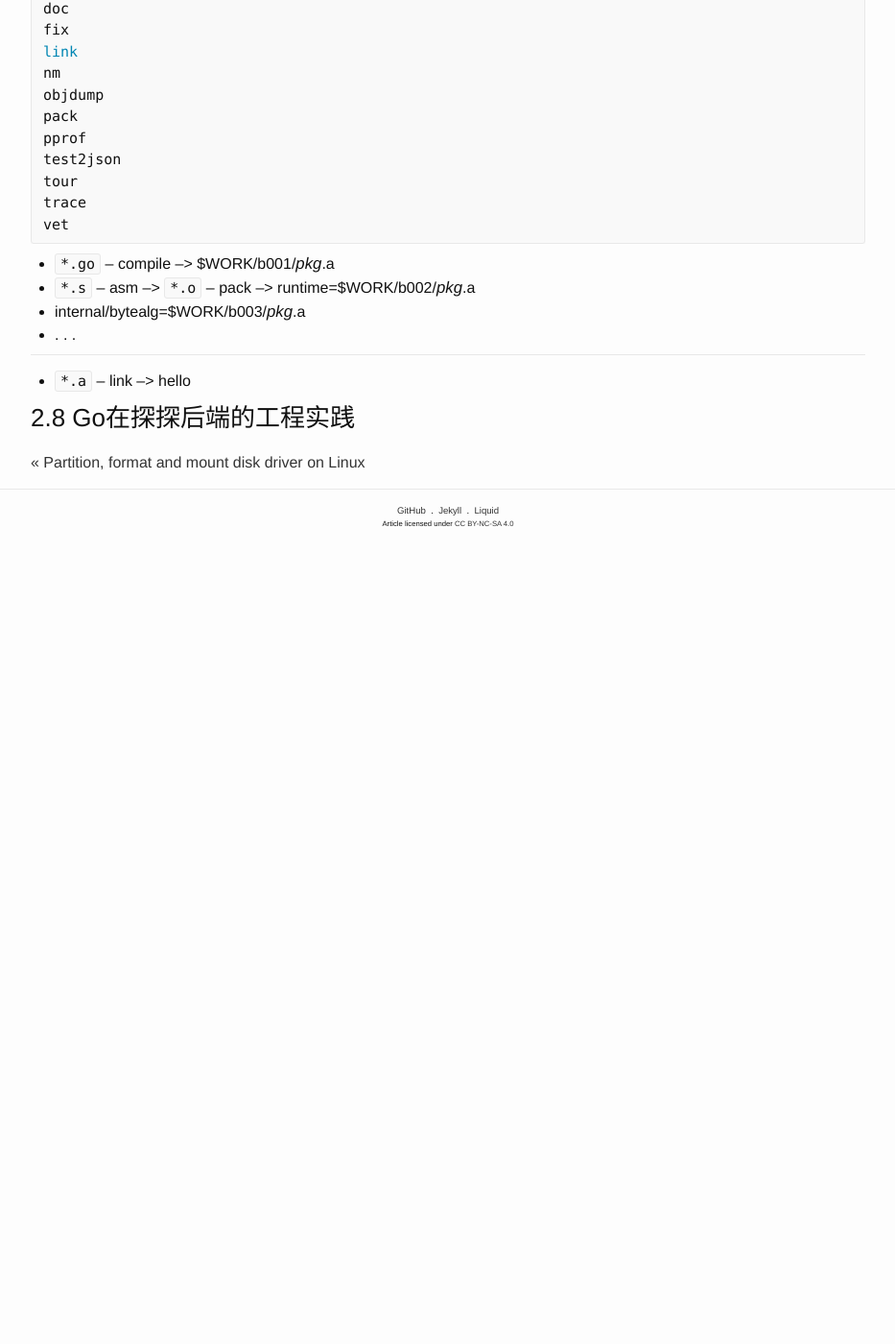
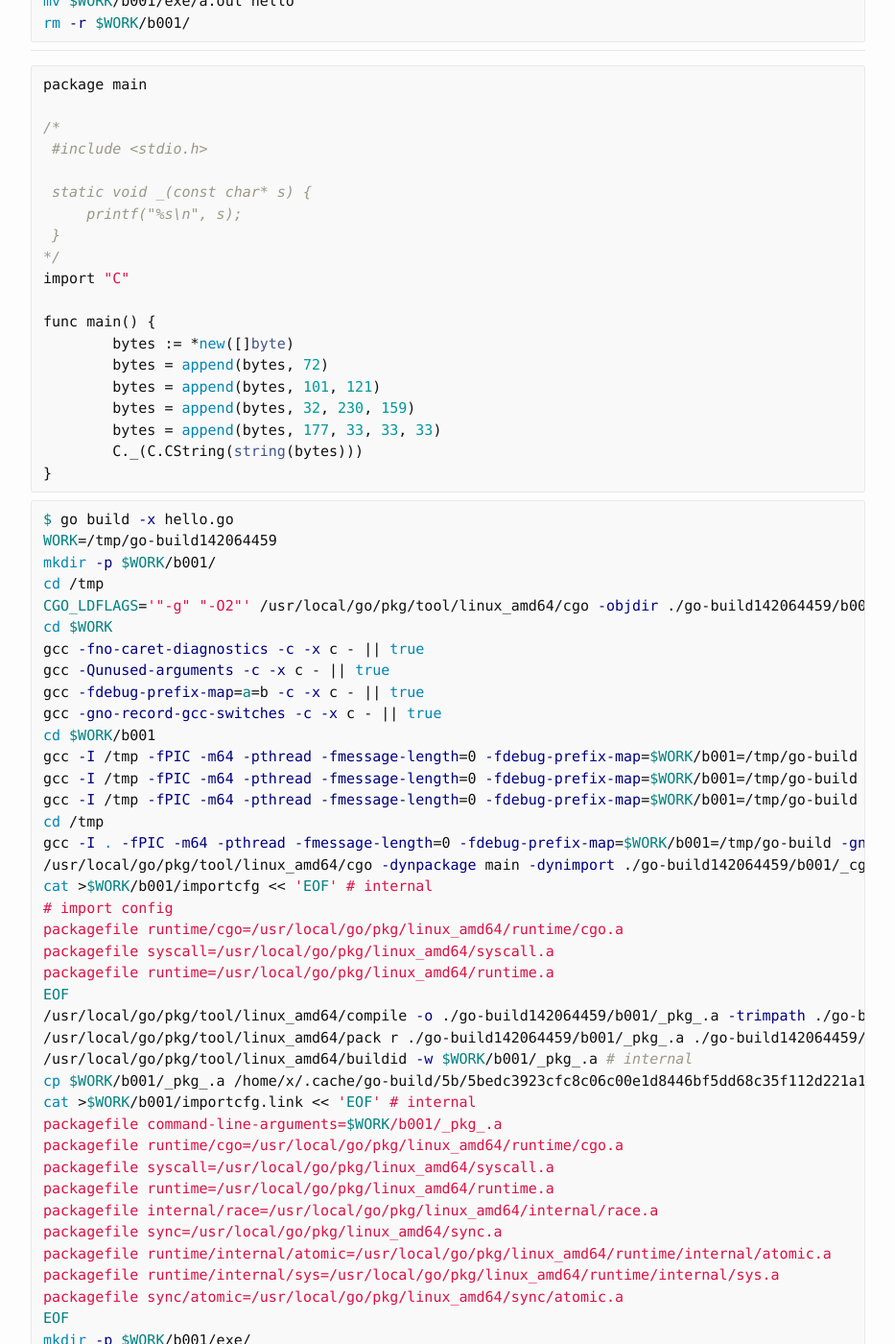
Before and after one commit to ousiax/ousiax.github.io, a Jekyll site: the page built from _posts/2018-04-16-gopherchina-2018.md, in a window 1280 px wide and 1400 px high, scrolled down 11467 px. Shown: the whole window at 96% size, without its empty margins (173-1106 px from the left). Built offline with Jekyll 4.4.1, drawn with Linux system fonts in a browser that asks for light colours; comment, search, counter and statistics services are not loaded; before the commit the page ends 12033 px from its top, so only the background shows below that; some of the changed text lies outside the part shown.

Commit message:
Update 2018-04-16-gopherchina-2018.md

````diff
--- a/_posts/2018-04-16-gopherchina-2018.md
+++ b/_posts/2018-04-16-gopherchina-2018.md
@@ -320,7 +320,7 @@
 
 ### 2.5 深入CGO编程
 
-// [cgo is not Go | Dave Cheney](https://dave.cheney.net/2016/01/18/cgo-is-not-go)
+// [cgo is not Go \| Dave Cheney](https://dave.cheney.net/2016/01/18/cgo-is-not-go)
 
 ```go
 package main
@@ -454,7 +454,7 @@
 
 ### 2.7 Go toolchain internals and implementation based on arm64
 
-// [How does the go build command work ? | Dave Cheney](https://dave.cheney.net/2013/10/15/how-does-the-go-build-command-work)
+// [How does the go build command work ? \| Dave Cheney](https://dave.cheney.net/2013/10/15/how-does-the-go-build-command-work)
 
 \# Go toolchain overview
 
@@ -465,6 +465,21 @@
 - **llgo**: built on top of the LLVM compiler infrastructure.
 
 \# Go toolchain example
+
+```go
+package main
+
+import "fmt"
+
+func main() {
+        bytes := *new([]byte)
+        bytes = append(bytes, 72)
+        bytes = append(bytes, 101, 121)
+        bytes = append(bytes, 32, 230, 159)
+        bytes = append(bytes, 177, 33, 33, 33)
+        fmt.Printf("%s\n", bytes)
+}
+```
 
 ```sh
 $ go build -x hello.go
@@ -510,6 +525,77 @@
 rm -r $WORK/b001/
 ```
 
+- - -
+
+```go
+package main
+
+/*
+ #include <stdio.h>
+
+ static void _(const char* s) {
+     printf("%s\n", s);
+ }
+*/
+import "C"
+
+func main() {
+        bytes := *new([]byte)
+        bytes = append(bytes, 72)
+        bytes = append(bytes, 101, 121)
+        bytes = append(bytes, 32, 230, 159)
+        bytes = append(bytes, 177, 33, 33, 33)
+        C._(C.CString(string(bytes)))
+}
+```
+
+```sh
+$ go build -x hello.go
+WORK=/tmp/go-build142064459
+mkdir -p $WORK/b001/
+cd /tmp
+CGO_LDFLAGS='"-g" "-O2"' /usr/local/go/pkg/tool/linux_amd64/cgo -objdir ./go-build142064459/b001/ -importpath command-line-arguments -- -I ./go-build142064459/b001/ -g -O2 ./hello.go
+cd $WORK
+gcc -fno-caret-diagnostics -c -x c - || true
+gcc -Qunused-arguments -c -x c - || true
+gcc -fdebug-prefix-map=a=b -c -x c - || true
+gcc -gno-record-gcc-switches -c -x c - || true
+cd $WORK/b001
+gcc -I /tmp -fPIC -m64 -pthread -fmessage-length=0 -fdebug-prefix-map=$WORK/b001=/tmp/go-build -gno-record-gcc-switches -I ./ -g -O2 -o ./_x001.o -c _cgo_export.c
+gcc -I /tmp -fPIC -m64 -pthread -fmessage-length=0 -fdebug-prefix-map=$WORK/b001=/tmp/go-build -gno-record-gcc-switches -I ./ -g -O2 -o ./_x002.o -c hello.cgo2.c
+gcc -I /tmp -fPIC -m64 -pthread -fmessage-length=0 -fdebug-prefix-map=$WORK/b001=/tmp/go-build -gno-record-gcc-switches -I ./ -g -O2 -o ./_cgo_main.o -c _cgo_main.c
+cd /tmp
+gcc -I . -fPIC -m64 -pthread -fmessage-length=0 -fdebug-prefix-map=$WORK/b001=/tmp/go-build -gno-record-gcc-switches -o ./go-build142064459/b001/_cgo_.o ./go-build142064459/b001/_cgo_main.o ./go-build142064459/b001/_x001.o ./go-build142064459/b001/_x002.o -g -O2
+/usr/local/go/pkg/tool/linux_amd64/cgo -dynpackage main -dynimport ./go-build142064459/b001/_cgo_.o -dynout ./go-build142064459/b001/_cgo_import.go
+cat >$WORK/b001/importcfg << 'EOF' # internal
+# import config
+packagefile runtime/cgo=/usr/local/go/pkg/linux_amd64/runtime/cgo.a
+packagefile syscall=/usr/local/go/pkg/linux_amd64/syscall.a
+packagefile runtime=/usr/local/go/pkg/linux_amd64/runtime.a
+EOF
+/usr/local/go/pkg/tool/linux_amd64/compile -o ./go-build142064459/b001/_pkg_.a -trimpath ./go-build142064459/b001 -p main -buildid WZbBGQxOraNbiT0WofcS/WZbBGQxOraNbiT0WofcS -goversion go1.10.1 -D _/tmp -importcfg ./go-build142064459/b001/importcfg -pack -c=4 ./go-build142064459/b001/_cgo_gotypes.go ./go-build142064459/b001/hello.cgo1.go ./go-build142064459/b001/_cgo_import.go
+/usr/local/go/pkg/tool/linux_amd64/pack r ./go-build142064459/b001/_pkg_.a ./go-build142064459/b001/_x001.o ./go-build142064459/b001/_x002.o # internal
+/usr/local/go/pkg/tool/linux_amd64/buildid -w $WORK/b001/_pkg_.a # internal
+cp $WORK/b001/_pkg_.a /home/x/.cache/go-build/5b/5bedc3923cfc8c06c00e1d8446bf5dd68c35f112d221a1589a8e4ec2fa4b9b11-d # internal
+cat >$WORK/b001/importcfg.link << 'EOF' # internal
+packagefile command-line-arguments=$WORK/b001/_pkg_.a
+packagefile runtime/cgo=/usr/local/go/pkg/linux_amd64/runtime/cgo.a
+packagefile syscall=/usr/local/go/pkg/linux_amd64/syscall.a
+packagefile runtime=/usr/local/go/pkg/linux_amd64/runtime.a
+packagefile internal/race=/usr/local/go/pkg/linux_amd64/internal/race.a
+packagefile sync=/usr/local/go/pkg/linux_amd64/sync.a
+packagefile runtime/internal/atomic=/usr/local/go/pkg/linux_amd64/runtime/internal/atomic.a
+packagefile runtime/internal/sys=/usr/local/go/pkg/linux_amd64/runtime/internal/sys.a
+packagefile sync/atomic=/usr/local/go/pkg/linux_amd64/sync/atomic.a
+EOF
+mkdir -p $WORK/b001/exe/
+cd .
+/usr/local/go/pkg/tool/linux_amd64/link -o $WORK/b001/exe/a.out -importcfg $WORK/b001/importcfg.link -buildmode=exe -buildid=4aUladWsuR7j-eqT9vPE/WZbBGQxOraNbiT0WofcS/8tvmjI0-hde6HLKu2J8F/4aUladWsuR7j-eqT9vPE -extld=gcc $WORK/b001/_pkg_.a
+/usr/local/go/pkg/tool/linux_amd64/buildid -w $WORK/b001/exe/a.out # internal
+mv $WORK/b001/exe/a.out hello
+rm -r $WORK/b001/
+```
+
 \# Go toolchian overflow
 
 ```sh
````
